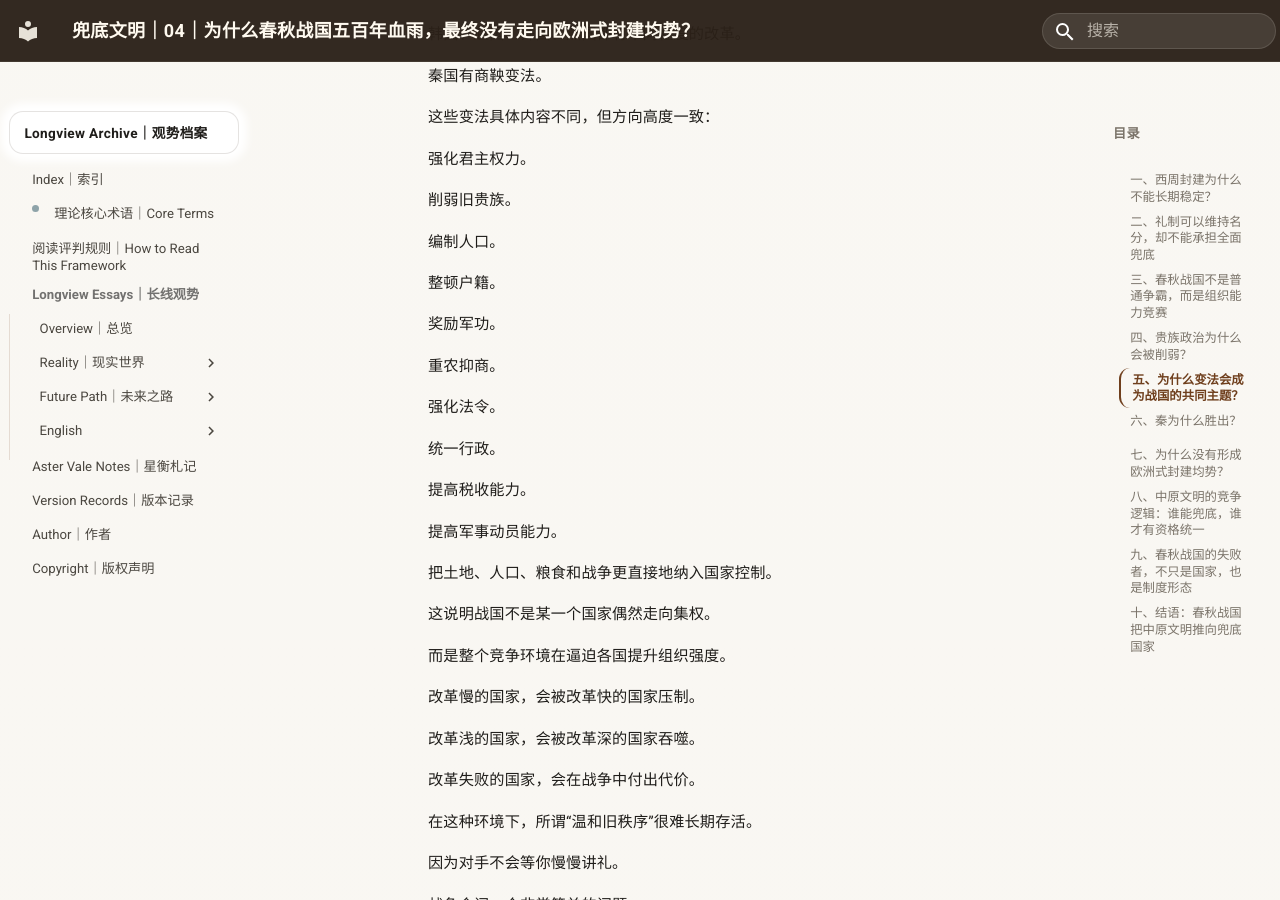
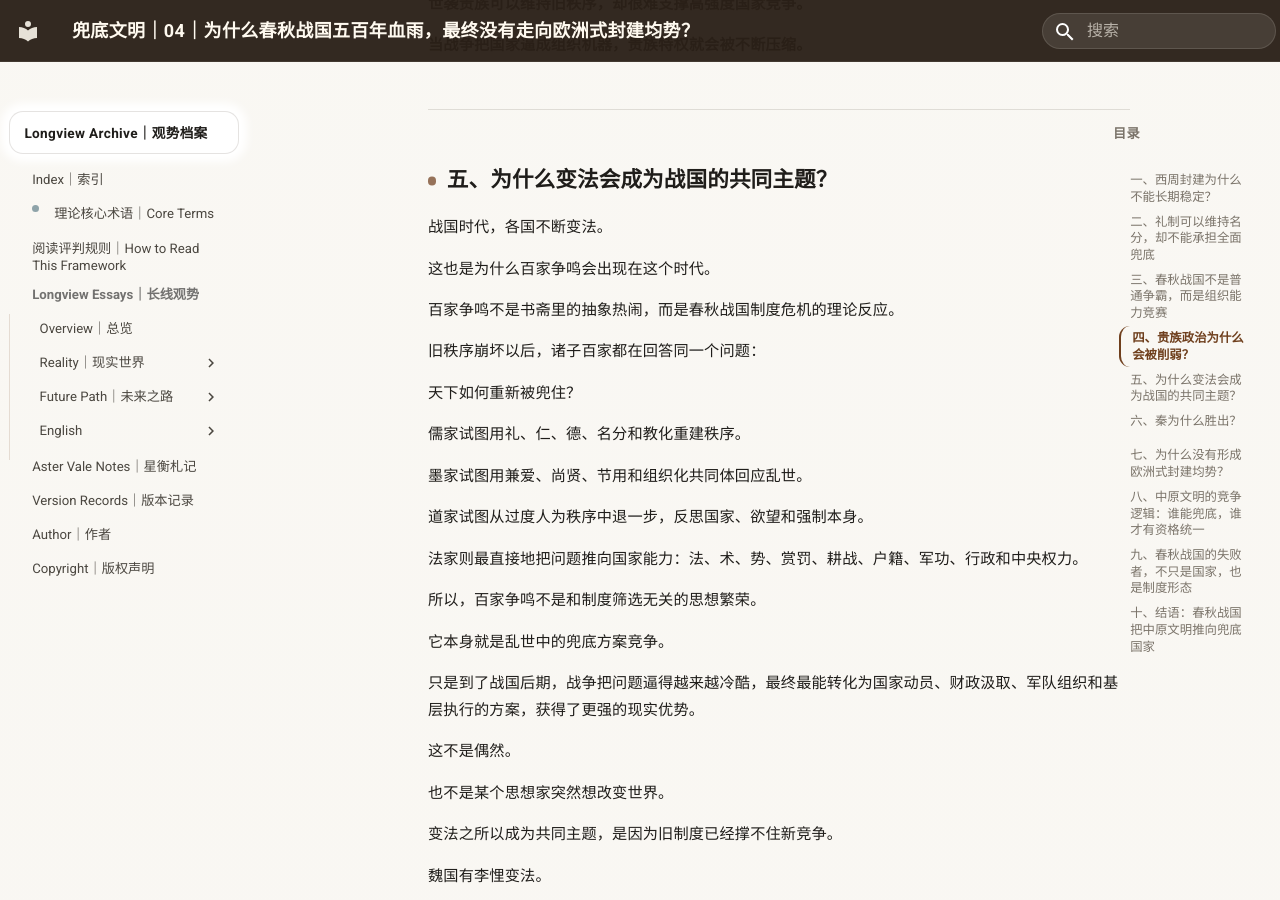
Before and after one commit to guanshi1688/longview-archive, an MkDocs documentation site: the page built from docs/essays/notes/chinese/doudi-civilization/04-spring-autumn-warring-states-selection.md, in a window 1280 px wide and 900 px high, scrolled down 6568 px. Built offline with MkDocs 1.6.1 and Material for MkDocs 9.7.7, drawn with Linux system fonts in a browser that asks for light colours; some of the changed text lies outside the part shown.

Commit message:
Update 04-spring-autumn-warring-states-selection.md

```diff
--- a/docs/essays/notes/chinese/doudi-civilization/04-spring-autumn-warring-states-selection.md
+++ b/docs/essays/notes/chinese/doudi-civilization/04-spring-autumn-warring-states-selection.md
@@ -168,6 +168,26 @@
 
 ## 三、春秋战国不是普通争霸，而是组织能力竞赛
 
+当然，战争不是唯一推力。
+
+春秋战国的制度变化，背后还有更长期的底层压力。
+
+人口增长带来土地压力。
+
+农业扩张改变国家财政基础。
+
+铁器和牛耕提高生产能力，也改变土地开发和战争动员方式。
+
+土地兼并会不断侵蚀旧秩序。
+
+水利、灾荒、粮食储备和交通组织，也会不断要求更强的管理能力。
+
+战争只是把这些压力集中放大，并用最残酷的方式检验每一种制度结构。
+
+所以，春秋战国不是单纯“因为打仗，所以集权”。
+
+更准确地说，是人口、土地、农业、技术、灾荒、财政和战争共同推动国家能力升级，而战争把这个升级过程加速成一场生死筛选。
+
 春秋战国表面上是诸侯争霸。
 
 齐桓公、晋文公、楚庄王、吴越争霸、三家分晋、田氏代齐、七雄并立、秦灭六国。
@@ -279,6 +299,28 @@
 ## 五、为什么变法会成为战国的共同主题？
 
 战国时代，各国不断变法。
+
+这也是为什么百家争鸣会出现在这个时代。
+
+百家争鸣不是书斋里的抽象热闹，而是春秋战国制度危机的理论反应。
+
+旧秩序崩坏以后，诸子百家都在回答同一个问题：
+
+天下如何重新被兜住？
+
+儒家试图用礼、仁、德、名分和教化重建秩序。
+
+墨家试图用兼爱、尚贤、节用和组织化共同体回应乱世。
+
+道家试图从过度人为秩序中退一步，反思国家、欲望和强制本身。
+
+法家则最直接地把问题推向国家能力：法、术、势、赏罚、耕战、户籍、军功、行政和中央权力。
+
+所以，百家争鸣不是和制度筛选无关的思想繁荣。
+
+它本身就是乱世中的兜底方案竞争。
+
+只是到了战国后期，战争把问题逼得越来越冷酷，最终最能转化为国家动员、财政汲取、军队组织和基层执行的方案，获得了更强的现实优势。
 
 这不是偶然。
 
@@ -413,6 +455,16 @@
 ---
 
 ## 七、为什么没有形成欧洲式封建均势？
+
+当然，欧洲并不是没有出现过统一帝国的尝试。
+
+从罗马帝国遗产，到查理曼帝国，再到神圣罗马帝国，欧洲内部一直存在重建更大秩序的冲动。中世纪欧洲也并不和平，长期战争、王朝扩张、宗教战争、领土兼并和帝国想象从未停止。
+
+但问题在于，这些整合趋势很难长期压倒欧洲内部的破碎结构。
+
+山地、河流、森林、城堡、教会、贵族、城市自治、商人网络和多中心权力结构，持续把统一冲动重新拆散。欧洲不是没有大一统欲望，而是大一统很难稳定压过多元权力主体。
+
+所以，欧洲式封建均势不是没有战争，也不是没有统一尝试，而是即使在战争和统一冲动之下，权力仍然长期被分流、拆解和重新平衡。
 
 现在可以回到最核心的问题：
 
```
